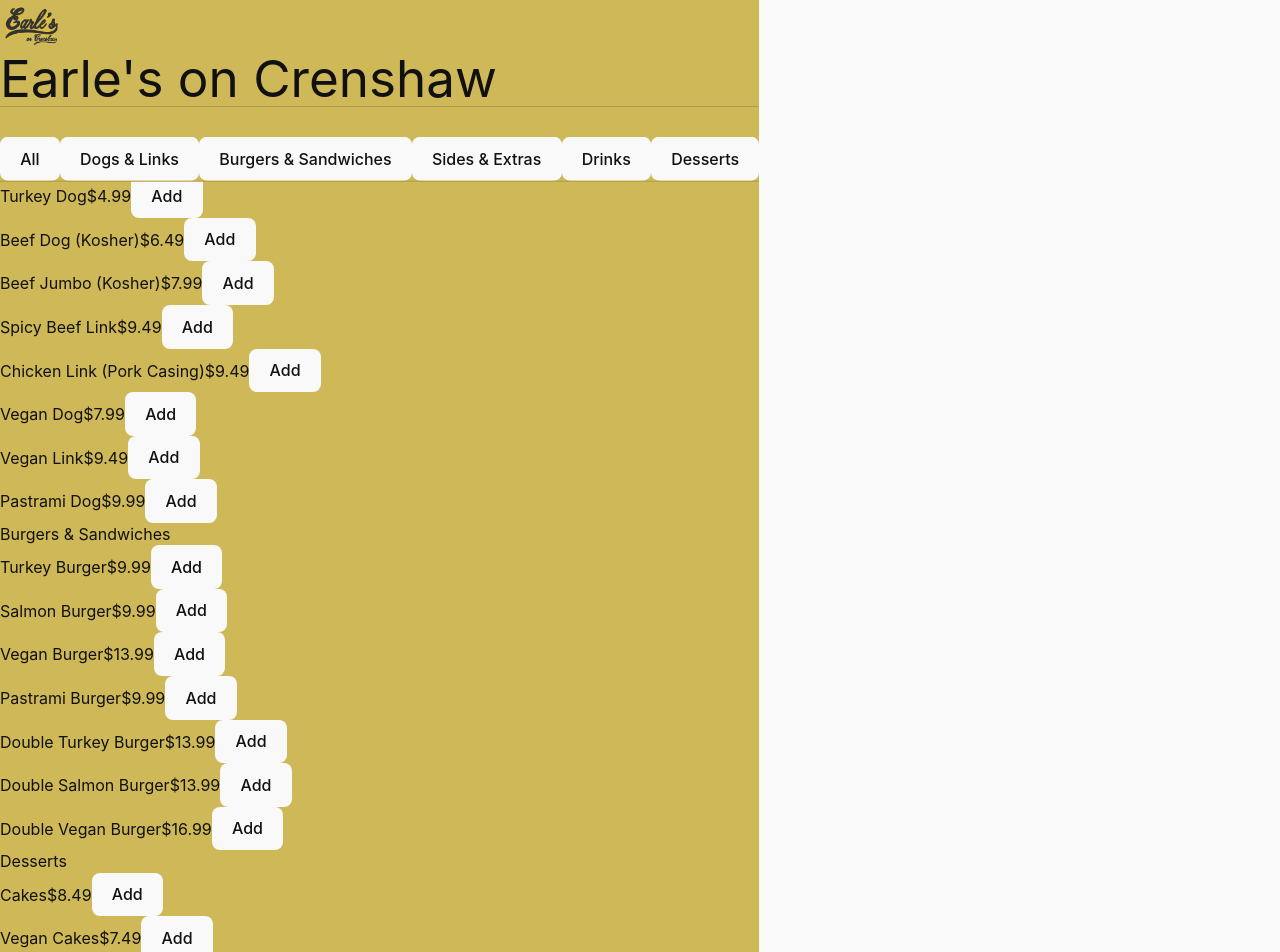
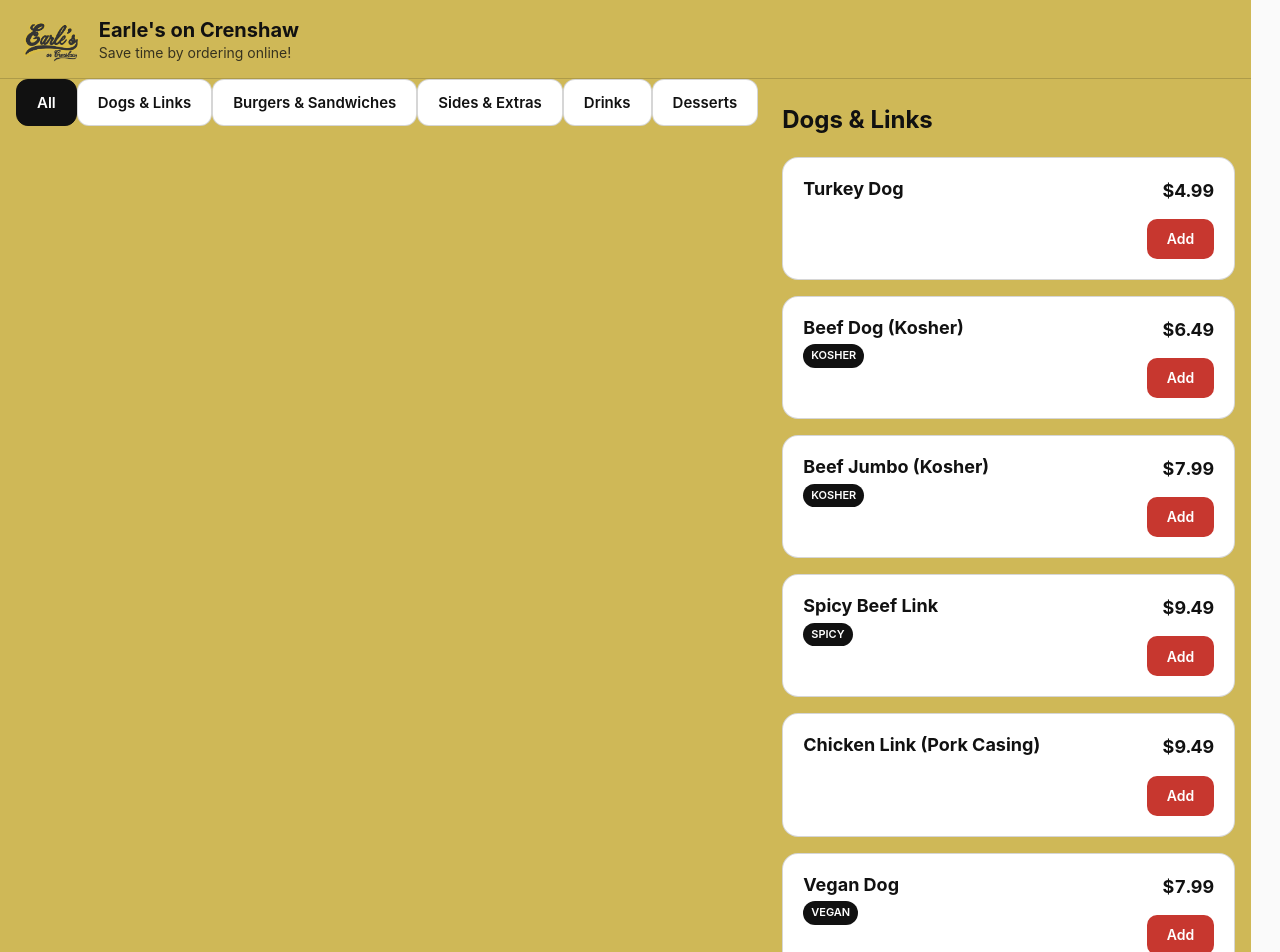
Before and after one commit to Puri-Kinji/Hotdog-app, a React (Vite) app: page / in a window 1280 px wide. Shown: the top 952 px of the page. Built offline with nearby package versions, Linux system fonts and the light colour scheme.

Commit message:
Update App.tsx

```diff
--- a/src/App.tsx
+++ b/src/App.tsx
@@ -1,3 +1,5 @@
+// ✅ App.tsx — Original layout restored, Checkout button updated
+
 import { useMemo, useState } from "react";
 import "./index.css";
 import "./App.css";
@@ -8,7 +10,12 @@
   id: string;
   name: string;
   price: number;
-  category: "Dogs & Links" | "Burgers & Sandwiches" | "Sides & Extras" | "Drinks" | "Desserts";
+  category:
+    | "Dogs & Links"
+    | "Burgers & Sandwiches"
+    | "Sides & Extras"
+    | "Drinks"
+    | "Desserts";
   desc?: string;
   badge?: "Vegan" | "Spicy" | "Kosher" | "New" | "Popular";
 };
@@ -18,6 +25,7 @@
   name: string;
   price: number;
   qty: number;
+  note?: string;
 };
 
 /* -------------------- Config -------------------- */
@@ -58,7 +66,18 @@
   { id: "double-salmon-burger", name: "Double Salmon Burger", price: 13.99, category: "Burgers & Sandwiches" },
   { id: "double-vegan-burger", name: "Double Vegan Burger", price: 16.99, category: "Burgers & Sandwiches", badge: "Vegan" },
 
-  // Desserts
+  // Sides & Extras
+  { id: "cheese", name: "Cheese (American, Cheddar)", price: 0.75, category: "Sides & Extras" },
+  { id: "vegan-cheese", name: "Vegan Cheese", price: 2.99, category: "Sides & Extras", badge: "Vegan" },
+  { id: "beef-chili-scoop", name: "Beef Chili Scoop", price: 1.0, category: "Sides & Extras" },
+  { id: "vegan-chili-scoop", name: "Vegan Chili Scoop", price: 2.49, category: "Sides & Extras", badge: "Vegan" },
+
+  // Drinks
+  { id: "small-cup", name: "Small Cup (Lemonade, Playas Punch)", price: 3.99, category: "Drinks" },
+  { id: "large-cup", name: "Large Cup (Lemonade, Playas Punch)", price: 4.99, category: "Drinks" },
+  { id: "soda-can", name: "Soda Can", price: 2.25, category: "Drinks" },
+
+  // ✅ Desserts Added
   { id: "cakes", name: "Cakes", price: 8.49, category: "Desserts" },
   { id: "vegan-cakes", name: "Vegan Cakes", price: 7.49, category: "Desserts", badge: "Vegan" },
   { id: "cheese-cake", name: "Cheese Cake", price: 7.99, category: "Desserts" },
@@ -70,6 +89,7 @@
   { id: "sweet-potato-pie", name: "Sweet Potato Pie", price: 4.99, category: "Desserts" },
 ];
 
+/* -------------------- Helpers -------------------- */
 const CATEGORIES: MenuItem["category"][] = [
   "Dogs & Links",
   "Burgers & Sandwiches",
@@ -80,110 +100,212 @@
 
 const money = (n: number) => `$${n.toFixed(2)}`;
 
-/* -------------------- App -------------------- */
-export default function App() {
-  const [category, setCategory] = useState<MenuItem["category"] | "All">("All");
+function groupByCategory(items: MenuItem[]) {
+  const m = new Map<MenuItem["category"], MenuItem[]>();
+  for (const c of CATEGORIES) m.set(c, []);
+  for (const it of items) m.get(it.category)!.push(it);
+  return m;
+}
+
+/* -------------------- App Component -------------------- */
+export default function RestaurantApp() {
+  const [category, setCategory] =
+    useState<MenuItem["category"] | "All">("All");
   const [cart, setCart] = useState<CartLine[]>([]);
-  const [page, setPage] = useState<"menu" | "checkout">("menu");
+  const [showNoteEditor, setShowNoteEditor] =
+    useState<string | null>(null);
+  const [mode, setMode] = useState("Pickup");
 
-  const filtered = useMemo(
-    () => (category === "All" ? MENU : MENU.filter((m) => m.category === category)),
-    [category]
-  );
+  const filtered = useMemo(() => {
+    if (category === "All") return MENU;
+    return MENU.filter((m) => m.category === category);
+  }, [category]);
 
-  const grouped = useMemo(() => {
-    const m = new Map<MenuItem["category"], MenuItem[]>();
-    CATEGORIES.forEach((c) => m.set(c, []));
-    filtered.forEach((i) => m.get(i.category)!.push(i));
-    return m;
-  }, [filtered]);
+  const grouped = useMemo(() => groupByCategory(filtered), [filtered]);
 
   const subtotal = cart.reduce((s, l) => s + l.price * l.qty, 0);
   const tax = +(subtotal * 0.095).toFixed(2);
   const total = +(subtotal + tax).toFixed(2);
 
   function addToCart(item: MenuItem) {
+    setCart((c) => {
+      const exists = c.find((l) => l.id === item.id);
+      return exists
+        ? c.map((l) =>
+            l.id === item.id ? { ...l, qty: l.qty + 1 } : l
+          )
+        : [...c, { id: item.id, name: item.name, price: item.price, qty: 1 }];
+    });
+  }
+
+  function removeFromCart(id: string) {
+    setCart((c) => c.filter((l) => l.id !== id));
+  }
+
+  function changeQty(id: string, delta: number) {
     setCart((c) =>
-      c.find((l) => l.id === item.id)
-        ? c.map((l) => (l.id === item.id ? { ...l, qty: l.qty + 1 } : l))
-        : [...c, { id: item.id, name: item.name, price: item.price, qty: 1 }]
+      c
+        .map((l) =>
+          l.id === id ? { ...l, qty: Math.max(1, l.qty + delta) } : l
+        )
+        .filter((l) => l.qty > 0)
     );
   }
 
-  /* -------- Checkout Page -------- */
-  if (page === "checkout") {
-    return (
-      <div className="checkout-screen">
-        <h1>Checkout</h1>
-
-        {cart.map((item) => (
-          <div key={item.id} className="checkout-line">
-            {item.qty}× {item.name} — {money(item.qty * item.price)}
-          </div>
-        ))}
-
-        <hr />
-        <div className="checkout-total">
-          <span>Total:</span>
-          <strong>{money(total)}</strong>
-        </div>
-
-        <button className="place-order-btn">Place Order</button>
-        <button className="back-btn" onClick={() => setPage("menu")}>Back to Menu</button>
-      </div>
+  function applyNote(id: string, note: string) {
+    setCart((c) =>
+      c.map((l) => (l.id === id ? { ...l, note } : l))
     );
+    setShowNoteEditor(null);
   }
 
-  /* -------- Menu Page -------- */
   return (
     <div className="app">
+      {/* Header */}
       <header className="header">
-        <img src={logo} className="logo-image" alt="Earle's Logo" />
-        <h1>{RESTAURANT.name}</h1>
+        <div className="header-top">
+          <div className="header-content">
+            <img src={logo} alt="Earle's on Crenshaw" className="logo-image" />
+            <div className="header-text">
+              <h1 className="restaurant-name">{RESTAURANT.name}</h1>
+              <p className="tagline">{RESTAURANT.tagline}</p>
+            </div>
+          </div>
+        </div>
       </header>
 
+      {/* Main Layout */}
+      <main className="main">
+        {/* Category Tabs */}
         <nav className="categories-nav">
           {["All", ...CATEGORIES].map((cat) => (
-          <button key={cat} onClick={() => setCategory(cat as any)}>
+            <button
+              key={cat}
+              onClick={() => setCategory(cat as any)}
+              className={`category-tab ${category === cat ? "active" : ""}`}
+            >
               {cat}
             </button>
           ))}
         </nav>
 
-      <main className="menu">
+        <div className="menu-and-cart">
+          {/* Menu */}
+          <div className="menu-sections">
             {[...grouped.entries()].map(([cat, items]) =>
               items.length ? (
-            <section key={cat}>
-              <h2>{cat}</h2>
+                <section key={cat} className="menu-section">
+                  <h2 className="section-title">{cat}</h2>
+                  <div className="items-grid">
                     {items.map((item) => (
-                <div key={item.id} className="menu-line">
-                  <span>{item.name}</span>
-                  <span>{money(item.price)}</span>
-                  <button onClick={() => addToCart(item)}>Add</button>
+                      <div key={item.id} className="menu-item">
+                        <div className="item-content">
+                          <div className="item-info">
+                            <h3 className="item-name">{item.name}</h3>
+                            {item.badge && <span className="badge">{item.badge}</span>}
+                          </div>
+                          <div className="item-actions">
+                            <div className="price">{money(item.price)}</div>
+                            <button
+                              onClick={() => addToCart(item)}
+                              className="add-btn"
+                            >
+                              Add
+                            </button>
+                          </div>
+                        </div>
                       </div>
                     ))}
+                  </div>
                 </section>
               ) : null
             )}
-      </main>
+          </div>
 
-      <aside className="sidebar">
-        <h3>Your Order</h3>
+          {/* Cart */}
+          <aside className="cart-sidebar">
+            <div className="cart-card">
+              <h2 className="cart-title">Your Order</h2>
+
+              {cart.length === 0 ? (
+                <p>Your cart is empty.</p>
+              ) : (
+                <>
                   {cart.map((item) => (
-          <div key={item.id}>
-            {item.qty}× {item.name}
+                    <div key={item.id} className="cart-item">
+                      <div className="item-details">
+                        <p className="item-name">{item.name}</p>
+                        {item.note && <p className="item-note">Note: {item.note}</p>}
+                      </div>
+
+                      <div className="item-controls">
+                        <button onClick={() => changeQty(item.id, -1)}>-</button>
+                        <span>{item.qty}</span>
+                        <button onClick={() => changeQty(item.id, 1)}>+</button>
+                        <button className="remove-btn" onClick={() => removeFromCart(item.id)}>
+                          Remove
+                        </button>
+                      </div>
+
+                      <button onClick={() => setShowNoteEditor(item.id)}>
+                        {item.note ? "Edit note" : "Add note"}
+                      </button>
+
+                      {showNoteEditor === item.id && (
+                        <NoteEditor
+                          initial={item.note || ""}
+                          onCancel={() => setShowNoteEditor(null)}
+                          onSave={(val) => applyNote(item.id, val)}
+                        />
+                      )}
                     </div>
                   ))}
 
-        <hr />
-        <p>Total: {money(total)}</p>
+                  {/* Totals */}
+                  <div className="cart-totals">
+                    <p>Subtotal: {money(subtotal)}</p>
+                    <p>Tax: {money(tax)}</p>
+                    <h3>Total: {money(total)}</h3>
+                  </div>
 
-        {cart.length > 0 && (
-          <button className="checkout-btn" onClick={() => setPage("checkout")}>
+                  {/* ✅ NEW CHECKOUT BUTTON */}
+                  <button
+                    className="checkout-btn"
+                    onClick={() => (window.location.href = "/checkout")}
+                  >
                     Go to Checkout
                   </button>
+                </>
               )}
+            </div>
           </aside>
+        </div>
+      </main>
     </div>
   );
 }
+
+/* -------------------- Note Editor Component -------------------- */
+function NoteEditor({
+  initial,
+  onCancel,
+  onSave,
+}: {
+  initial: string;
+  onCancel: () => void;
+  onSave: (val: string) => void;
+}) {
+  const [val, setVal] = useState(initial);
+  return (
+    <div className="note-editor">
+      <textarea
+        value={val}
+        onChange={(e) => setVal(e.target.value)}
+        rows={3}
+        placeholder="Add ketchup, extra onions, no pickles…"
+      />
+      <button onClick={() => onSave(val)}>Save</button>
+      <button onClick={onCancel}>Cancel</button>
+    </div>
+  );
+}
```
Lines whose indentation alone changed are shown as unchanged.
